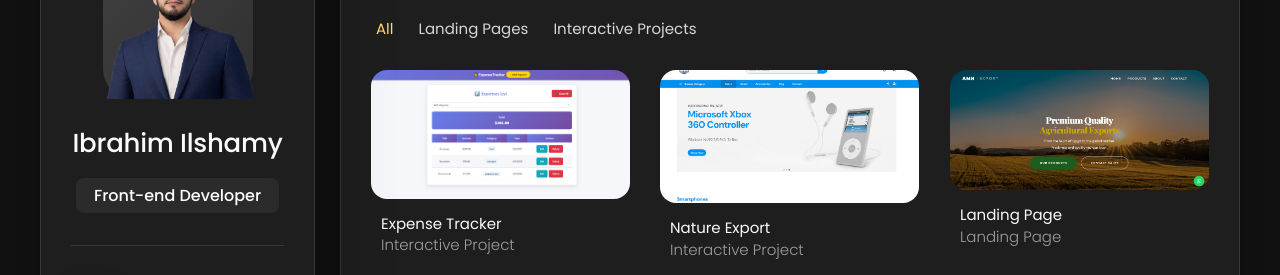
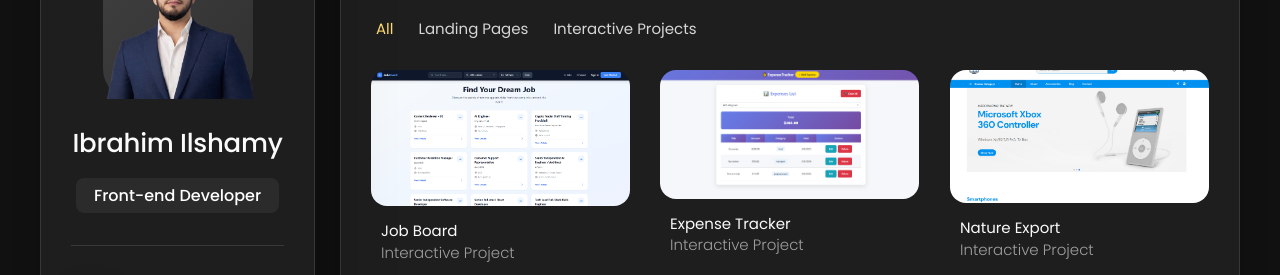
Before and after one commit to himaalshame/my-Protfolio, a plain HTML site: page index.html in a window 1280 px wide. Both pictures are taken after a click on the button "Projects". Shown: the part 172-447 px from the top of the page. Drawn offline with nearby package versions, Linux system fonts and the light colour scheme.

Commit message:
Add files via upload

```diff
--- a/index.html
+++ b/index.html
@@ -451,6 +451,29 @@
                 data-filter-item
                 data-category="interactive projects"
               >
+                <a href="https://job-board-q47u.vercel.app/">
+                  <figure class="project-img">
+                    <div class="project-item-icon-box">
+                      <ion-icon name="eye-outline"></ion-icon>
+                    </div>
+
+                    <img
+                      src="./assets/images/job-board.png"
+                      alt="E-commerce-app"
+                      loading="lazy"
+                    />
+                  </figure>
+
+                  <h3 class="project-title">Job Board</h3>
+
+                  <p class="project-category">Interactive Project</p>
+                </a>
+              </li>
+              <li
+                class="project-item active"
+                data-filter-item
+                data-category="interactive projects"
+              >
                 <a href="https://himaalshame.github.io/expenseTracker2/#/">
                   <figure class="project-img">
                     <div class="project-item-icon-box">
```
Also changed, not shown: assets/images/job-board.png (added).
